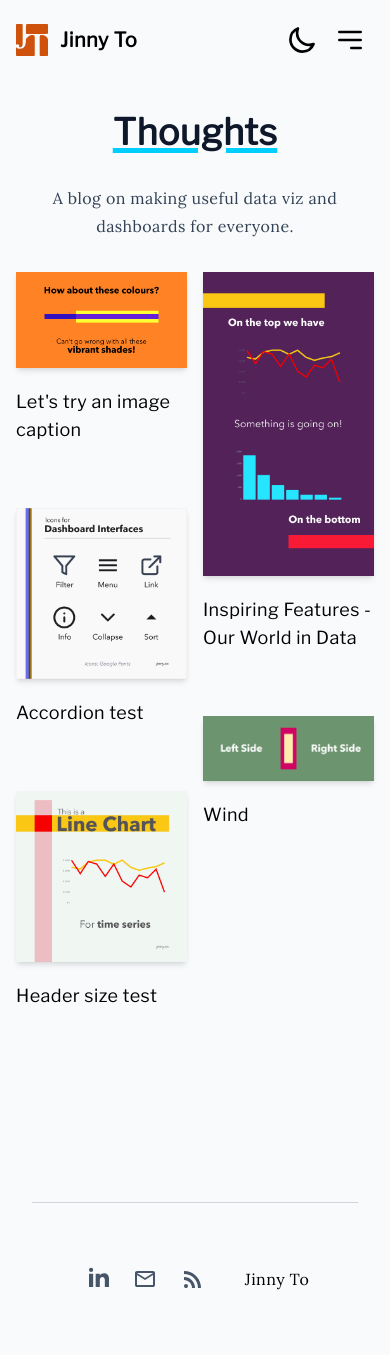
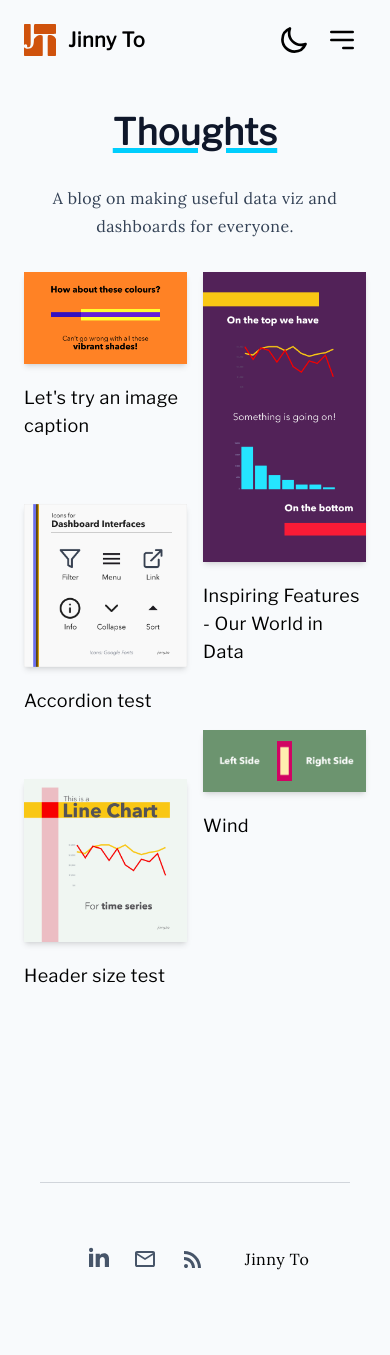
Before and after one commit to jinnyto/jinnyto.github.io, a Jekyll site: the page built from index.md, in a window 390 px wide. Built offline with Jekyll 4.4.1, drawn with Linux system fonts in a browser that asks for light colours; our own code applies the rules of GitHub Pages for plain Markdown files.

Commit message:
increased left/right padding from 1rem to 1.5rem

```diff
--- a/_layouts/base.html
+++ b/_layouts/base.html
@@ -2,7 +2,7 @@
 <html lang="{{ page.lang | default: site.lang | default: "en" }}">
   {%- include head.html -%}
 
-  <body class="container mx-auto px-4 md:px-16 tracking-wide bg-slate-50 dark:bg-slate-800 dark:text-white">
+  <body class="container mx-auto px-6 md:px-16 tracking-wide bg-slate-50 dark:bg-slate-800 dark:text-white">
     {% include navbar.html %}
 
     <div>
--- a/assets/dist-style.css
+++ b/assets/dist-style.css
@@ -1215,6 +1215,11 @@ h6 {
     padding-right: 1rem
 }
 
+.px-6 {
+    padding-left: 1.5rem;
+    padding-right: 1.5rem
+}
+
 .py-1 {
     padding-top: .25rem;
     padding-bottom: .25rem
```
